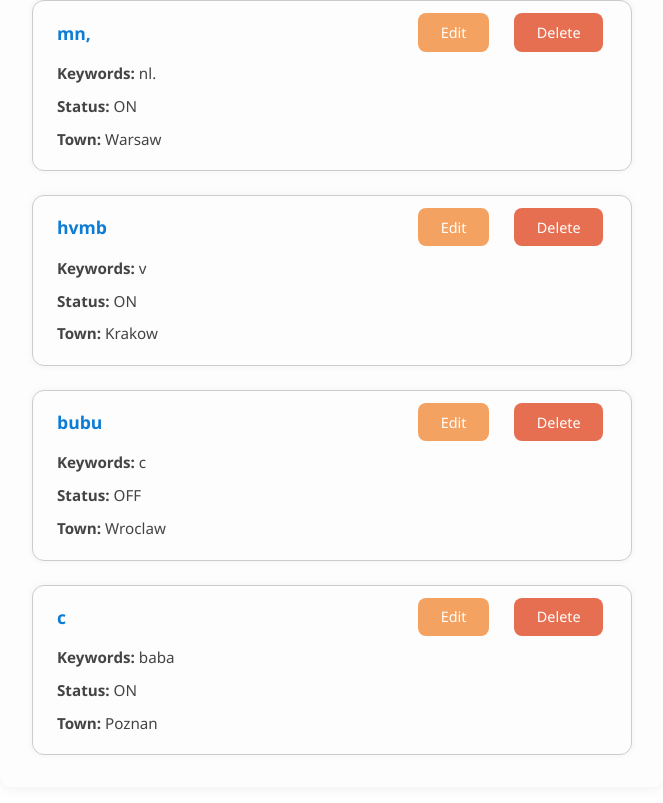
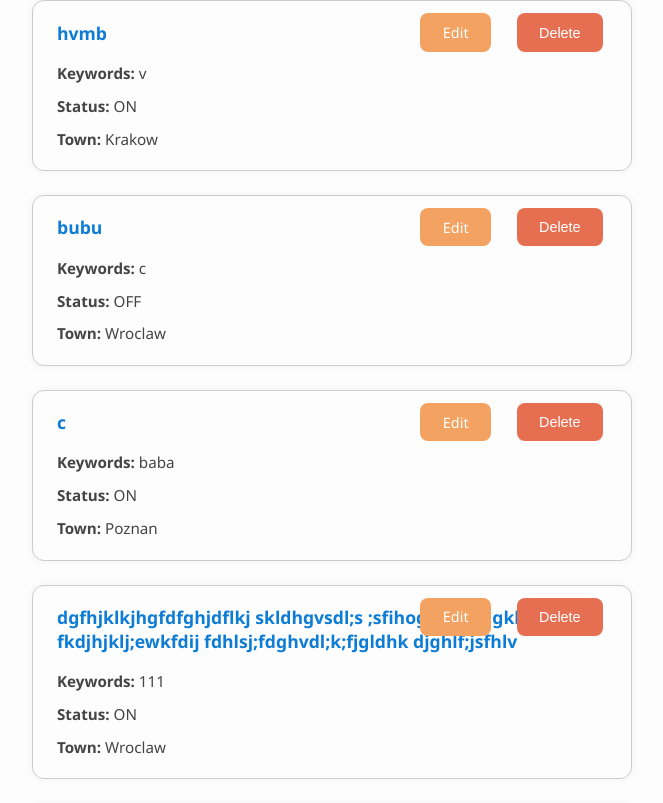
Before and after one commit to MartynaJarosz/futurum_task, a React (Create React App) app: page / in a window 1280 px wide. Shown: the part 256-1059 px from the top of the page, without its empty margins (308-971 px from the left). Built offline with nearby package versions, Linux system fonts and the light colour scheme; data requests are answered from the project's data file.

Commit message:
Delete function

```diff
--- a/db.json
+++ b/db.json
@@ -1,15 +1,5 @@
 {
   "campaign": [
-    {
-      "id": "4984",
-      "name": "mn,",
-      "keywords": "nl.",
-      "bid": "11",
-      "fund": "20",
-      "status": true,
-      "town": "Warsaw",
-      "radius": "33"
-    },
     {
       "id": "640e",
       "name": "hvmb",
@@ -39,6 +29,36 @@
       "status": true,
       "town": "Poznan",
       "radius": "20"
+    },
+    {
+      "id": "2462",
+      "name": "dgfhjklkjhgfdfghjdflkj skldhgvsdl;s ;sfihoghlb;sfldgkb fkdjhjklj;ewkfdij fdhlsj;fdghvdl;k;fjgldhk djghlf;jsfhlv",
+      "keywords": "111",
+      "bid": "6520",
+      "fund": "10000",
+      "status": true,
+      "town": "Wroclaw",
+      "radius": "1"
+    },
+    {
+      "id": "2258",
+      "name": "11",
+      "keywords": "22",
+      "bid": "22",
+      "fund": "21",
+      "status": true,
+      "town": "Krakow",
+      "radius": "20"
+    },
+    {
+      "id": "8b30",
+      "name": "Lorem Ipsum is simply dummy text of the printing and typesetting industry. Lorem Ipsum has been the industry's standard dummy text ever since the 1500s, when an unknown printer took a galley of type and scrambled it to make a type specimen book. It has survived not only five centuries",
+      "keywords": "q1",
+      "bid": "11",
+      "fund": "1",
+      "status": true,
+      "town": "Krakow",
+      "radius": "11"
     }
   ]
 }
--- a/src/CampaignForm.js
+++ b/src/CampaignForm.js
@@ -44,7 +44,7 @@ export default function CreateCampaign(){
     })
     .then((res)=>{
         alert(campaignid ? "Campaign updated successfully!" : "Campaign created successfully!");
-        navigate(-1);
+        (campaignid ? navigate(-1) : navigate("/"));
     })
     .catch((err)=>console.log(err.message))
     setTimeout(() => {
--- a/src/CampaignList.js
+++ b/src/CampaignList.js
@@ -4,7 +4,20 @@ import { Link } from "react-router-dom";
 
 export default function CampaignList(){
     const [campaignes,setCampaignes]=useState("");
-
+    const RemoveCampaign=(id)=>{
+        if(window.confirm("Are you sure you want to delete?")){
+            fetch("http://localhost:8000/campaign/"+id, {
+                method: 'DELETE'
+            })
+    .then((res)=>{
+        alert("Campaign removed successfully!");
+    })
+    .catch((err)=>console.log(err.message))
+    setTimeout(() => {
+        window.location.reload();
+    }, 100);
+        }
+    }
     useEffect(()=>{
         fetch('http://localhost:8000/campaign')
         .then((res)=>res.json())
@@ -28,7 +41,7 @@ export default function CampaignList(){
 
                     <div>
                         <Link to={`/campaign/form/${c.id}`} className="btn btn-edit">Edit</Link>
-                        <a href="#" className="btn btn-delete">Delete</a>
+                        <button onClick={()=>{RemoveCampaign(c.id)}} className="btn btn-delete">Delete</button>
                     </div>
                 </div>
                 ))
```
